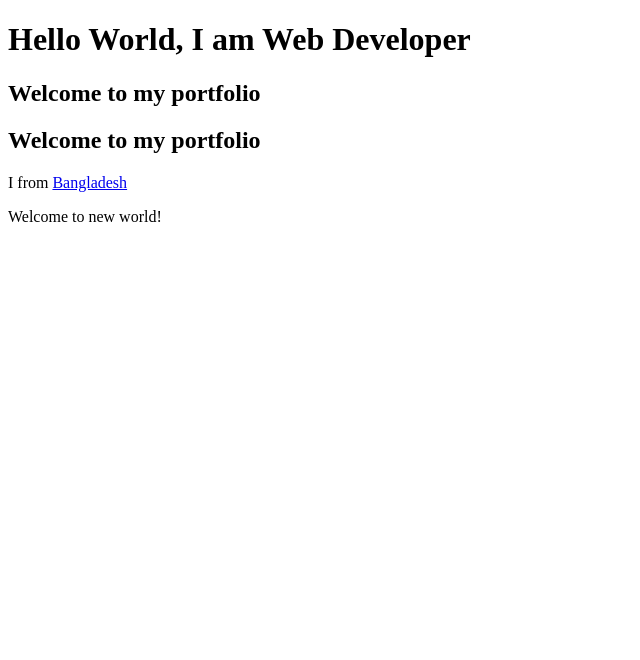
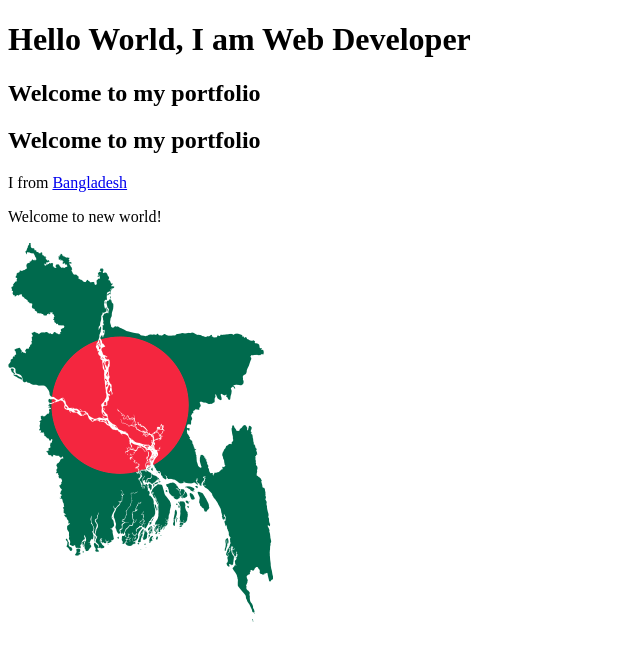
Before and after one commit to sabbirhms/developer-portfolio-test, a plain HTML site: page index.html in a window 1280 px wide. Shown: the whole page, without its empty margins (0-640 px from the left). Drawn offline with Linux system fonts and the light colour scheme.

Commit message:
add map pic

```diff
--- a/index.html
+++ b/index.html
@@ -13,7 +13,7 @@
     <p>I from <a href="https://en.wikipedia.org/wiki/Bangladesh">Bangladesh</a></p>
 
     <p> Welcome to new world!</p>
-    <!-- mone boro asha niye assi. dekha jak ki hoi, fi- amanillah -->
 
+    <img src="map.png" alt="">
 </body>
 </html>
```
Also changed, not shown: map.png (added).
